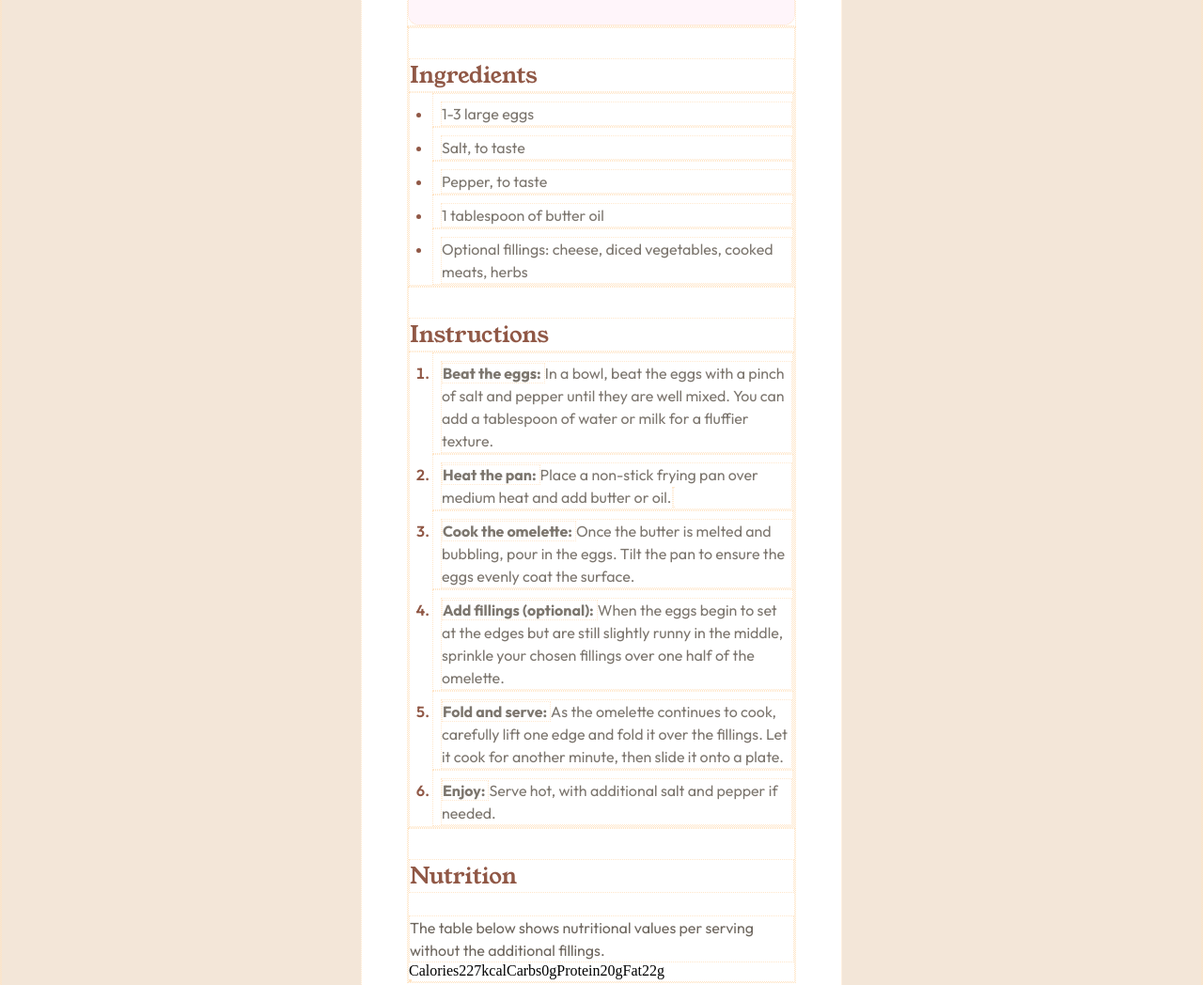
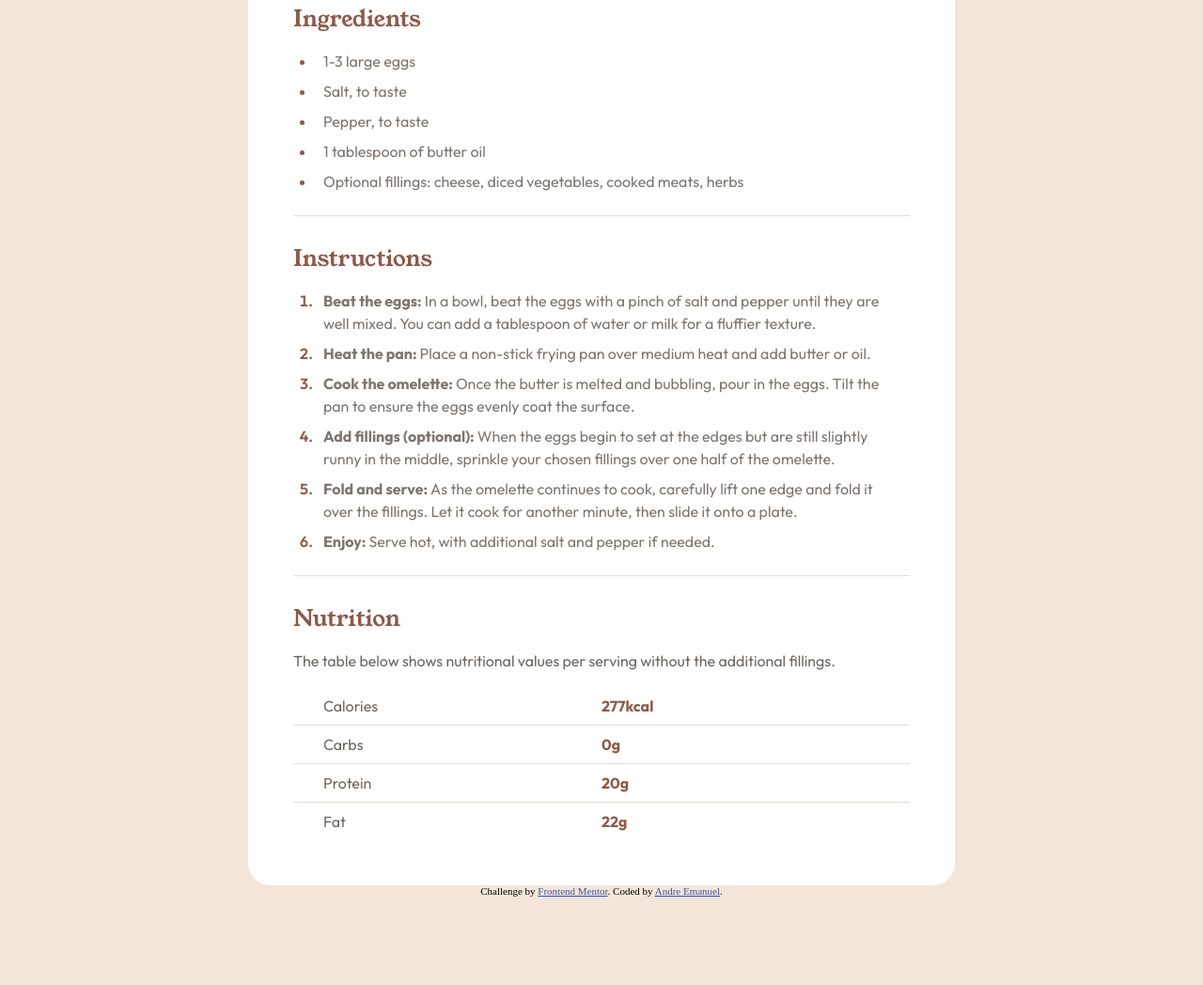
Before and after one commit to dreemanuel/Frontend-Mentor-Recipe-Page, a plain HTML site: page index.html in a window 1280 px wide. Shown: the part 866-1914 px from the top of the page at 94% size. Drawn offline with Linux system fonts and the light colour scheme.

Commit message:
adjustments to formatting

```diff
--- a/css/styles.css
+++ b/css/styles.css
@@ -5,9 +5,6 @@
 
 * {
     box-sizing: border-box;
-    border-style: dotted;
-    border-color: bisque;
-    border-width: 0.1px;
     margin: 0;
     padding: 0;
 }
@@ -26,22 +23,24 @@ h2,
 h3,
 p,
 ul,
-ol {
+ol
+    {
     margin: 0;
     opacity: 0.9;
+    text-align: left;
 }
 p {
     font-family: outfit;
     font-size: 16px;
     line-height: 150%;
     font-weight: 400;
-    margin-top: 1.5rem;
     color: var(--stone600)
 }
 h1,
 h2 {
     font-family: 'Young Serif';
-    margin-top: 2rem;
+    margin-top: 1.75rem;
+    margin-bottom: 1rem;
     font-weight: 400;
 }
 h1 {
@@ -63,7 +62,7 @@ li {
     font-family: outfit;
     font-weight: 600;
     color: var(--brown800);
-    padding-left: 0.5rem;
+    padding: 0 0.5rem;
 }
 li p {
     margin-top: 0.5rem;
@@ -80,6 +79,12 @@ strong {
 .bold {
     font-weight: 700;
 }
+.brown {
+    color: var(--brown800);
+}
+.inline-block {
+    display: inline-block;
+}
 .page-container {
     width: 100%;
     display: flex;
@@ -90,8 +95,7 @@ strong {
     padding: 9rem;
 }
 .card {
-    min-width: 13rem;
-    max-width: 40vw;
+    width: 47rem;
     background-color: var(--white);
     display: flex;
     flex-direction: column;
@@ -117,9 +121,34 @@ header {
 }
 .box {
     background-color: var(--rose50);
-    padding: 2rem;
+    padding: 1.5rem;
     border-radius: .75rem;
     margin-top: 2rem;
+}
+section {
+    padding-bottom: 1.5rem;
+    border-bottom: 0.5px solid var(--stone150);
+}
+section:last-of-type {
+    padding-bottom: 0;
+    border-bottom: none;
+}
+.nutrition-table {
+    display: flex;
+    flex-direction: column;
+    padding-top: 1rem;
+    width: 100%;https://www.w3schools.com/html/html_tables.asp
+}
+.nutrition-row {
+    padding: 0.5rem 2rem;
+    border-bottom: 1px solid var(--stone150);
+}
+.nutrition-row:last-of-type {
+    border-bottom: none;
+}
+.nutrition-item{
+    width: 50%;
+    display: inline-block;
 }
 .attribution {
     font-size: 11px;
--- a/index.html
+++ b/index.html
@@ -64,13 +64,20 @@
 				<p>
 					The table below shows nutritional values per serving without the additional fillings.
 				</p>
-				<table>
-					<thead>Calories</thead><tbody>227kcal</tbody>
-					<thead>Carbs</thead><tbody>0g</tbody>
-					<thead>Protein</thead><tbody>20g</tbody>
-					<thead>Fat</thead><tbody>22g</tbody>
-				</table>
-				</table>
+				<div class="nutrition-table">
+					<span class="nutrition-row">
+            <p class="nutrition-item">Calories</p><p class="brown nutrition-item bold">277kcal</p>
+          </span>
+					<span class="nutrition-row">
+            <p class="nutrition-item">Carbs</p><p class="brown bold nutrition-item">0g</p>
+          </span>
+					<span class="nutrition-row">
+            <p class="nutrition-item">Protein</p><p class="brown bold nutrition-item">20g</p>
+          </span>
+					<span class="nutrition-row">
+            <p class="nutrition-item">Fat</p><p class="brown bold nutrition-item">22g</p>
+          </span>
+				</div>
       </section>
     </main>
   </div>
```
